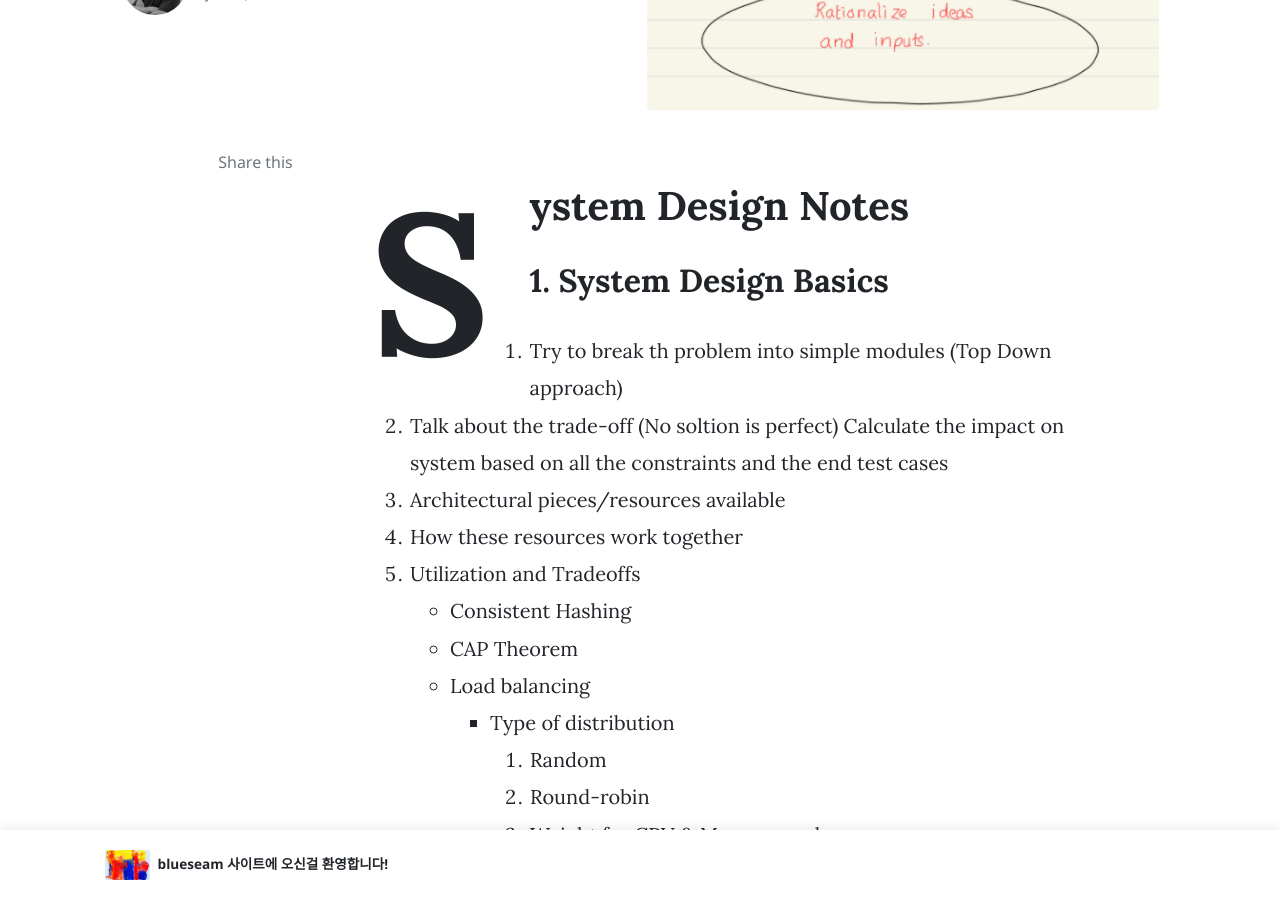
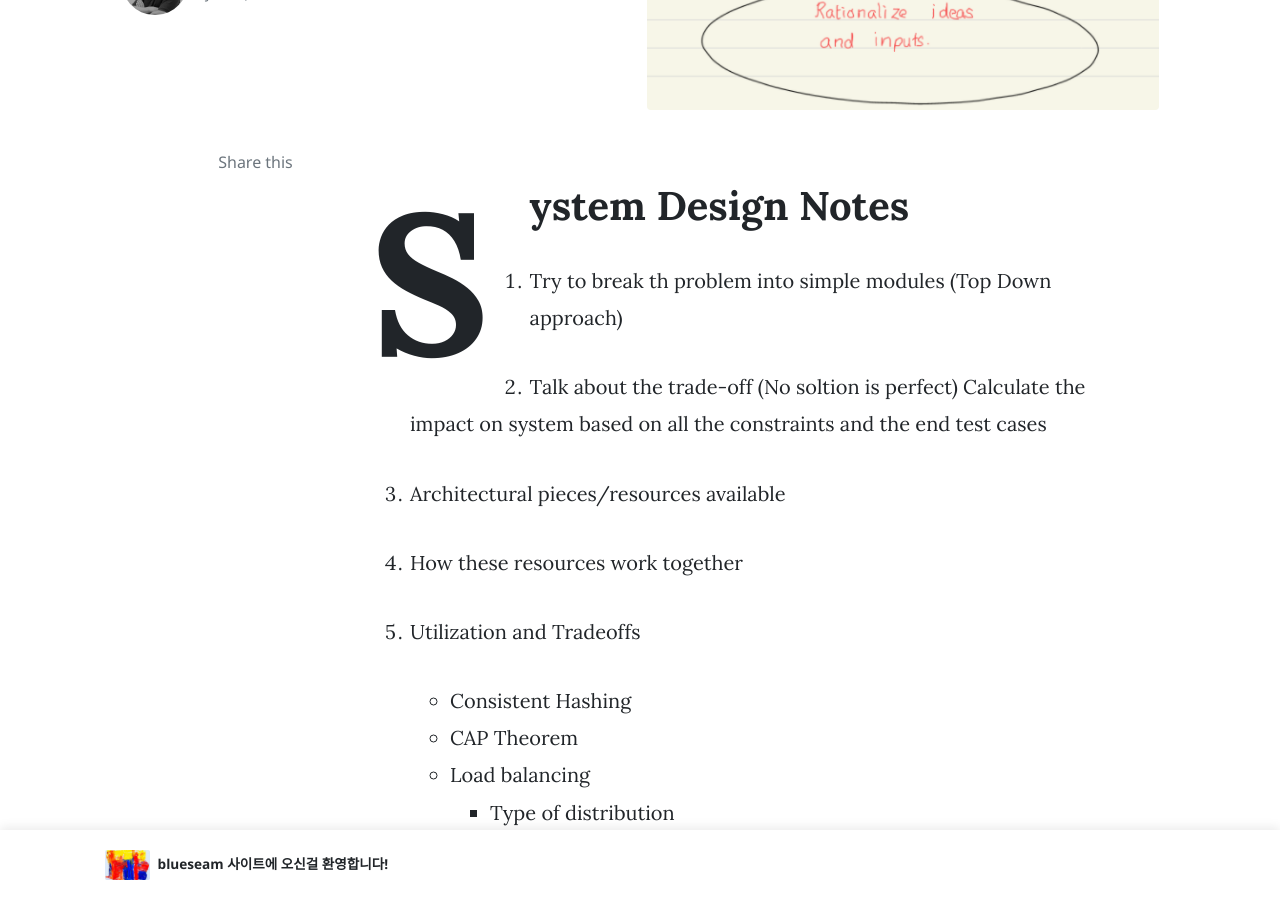
Before and after one commit to blueseam/blueseam.github.io, a Jekyll site: the page built from _posts/2022-01-03-system-design.md, in a window 1280 px wide and 900 px high, scrolled down 379 px. Built offline with Jekyll 4.4.1, drawn with Linux system fonts in a browser that asks for light colours; nearby versions of some CDN libraries; comment, search, counter and statistics services are not loaded.

Commit message:
Update 2022-01-03-system-design.md

```diff
--- a/_posts/2022-01-03-system-design.md
+++ b/_posts/2022-01-03-system-design.md
@@ -7,12 +7,15 @@ image: assets/images/h1.png
 
 # System Design Notes
 
-## 1. System Design Basics
 1. Try to break th problem into simple modules (Top Down approach)
+
 2. Talk about the trade-off (No soltion is perfect)
    Calculate the impact on system based on all the constraints and the end test cases
+
 3. Architectural pieces/resources available
+
 4. How these resources work together
+
 5. Utilization and Tradeoffs
    - Consistent Hashing
    - CAP Theorem
```
